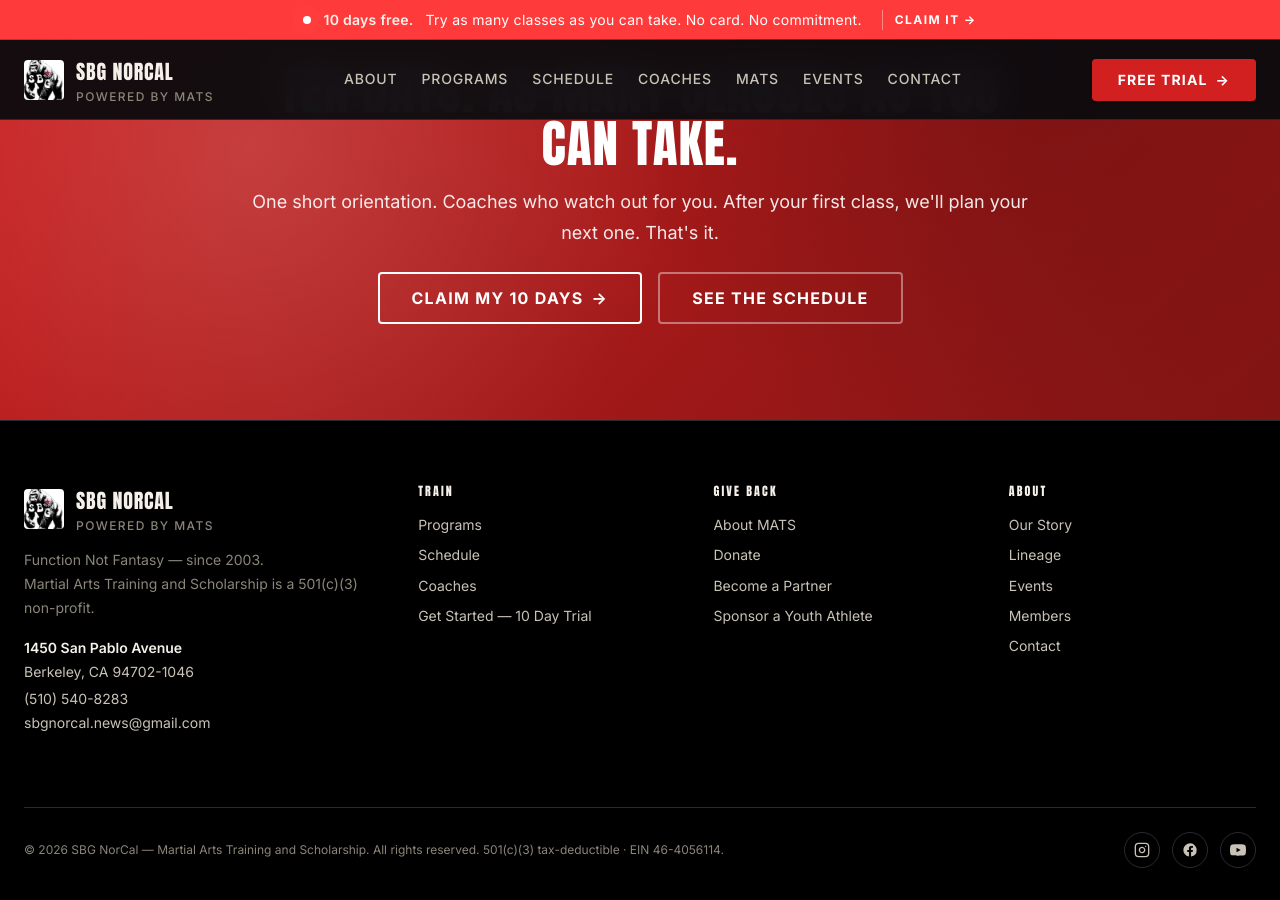
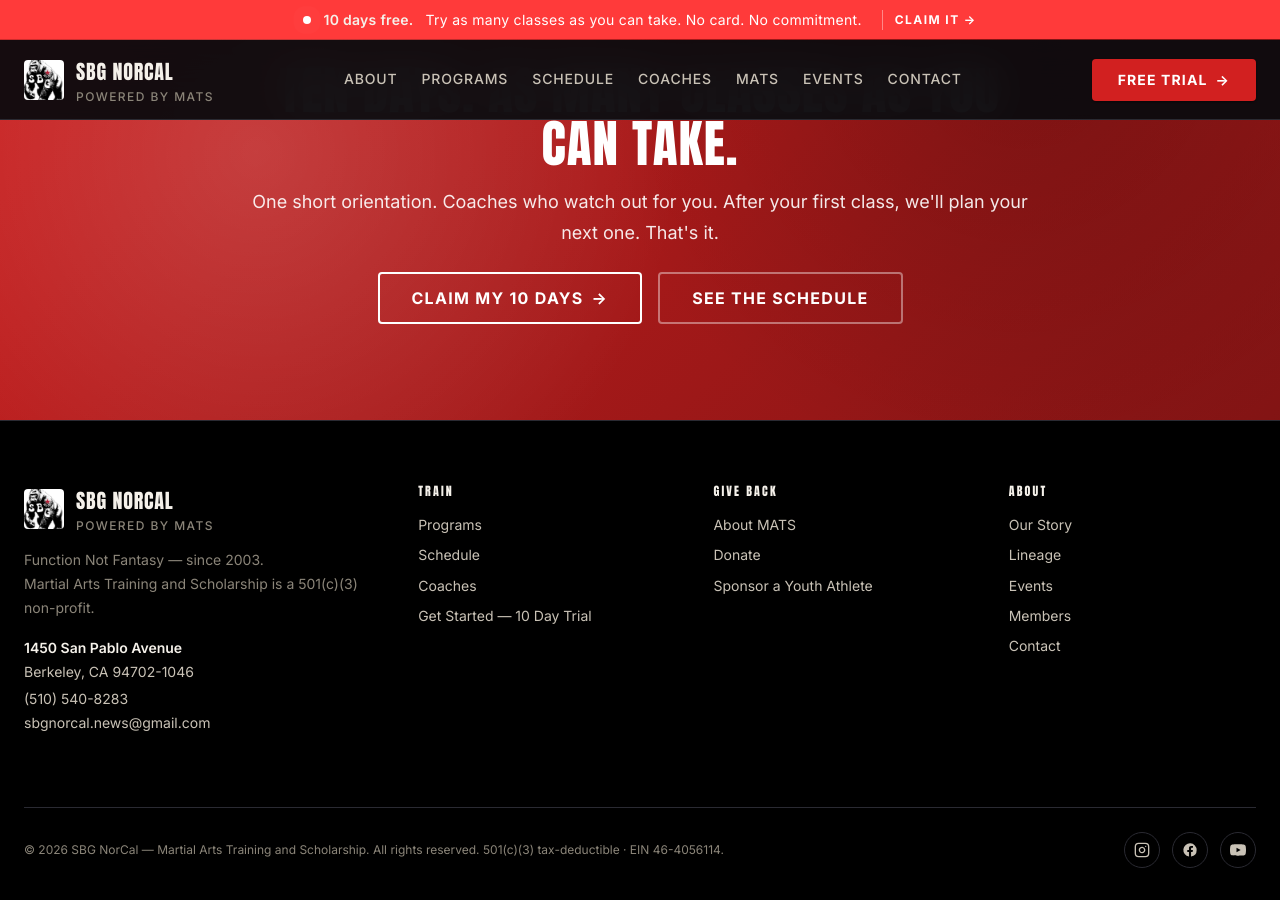
Before and after one commit to SBG-NorCal/sbg-norcal.github.io, a Jekyll site: the page built from index.html, in a window 1280 px wide and 900 px high, scrolled down 7730 px. Built offline with Jekyll 4.4.1, drawn with Linux system fonts in a browser that asks for light colours.

Commit message:
Remove Become a Partner footer link
Co-Authored-By: Claude Opus 5.5 <noreply@anthropic.com>

```diff
--- a/_data/navigation.yml
+++ b/_data/navigation.yml
@@ -24,7 +24,6 @@ footer:
   give_back:
     - { label: "About MATS",        url: "/mats/" }
     - { label: "Donate",            url: "/mats/#donate" }
-    - { label: "Become a Partner",  url: "/mats/#partners" }
     - { label: "Sponsor a Youth Athlete", url: "/mats/#sponsor" }
   about_us:
     - { label: "Our Story",   url: "/about/" }
```
